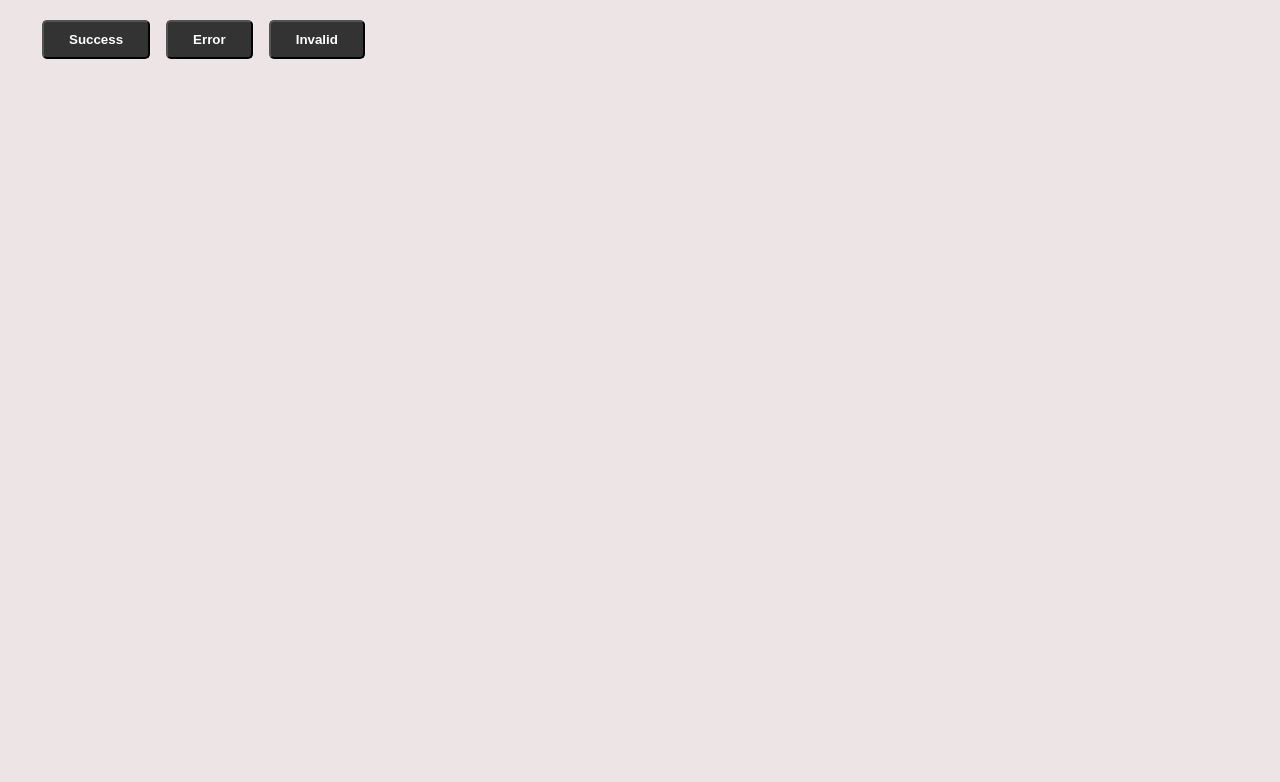
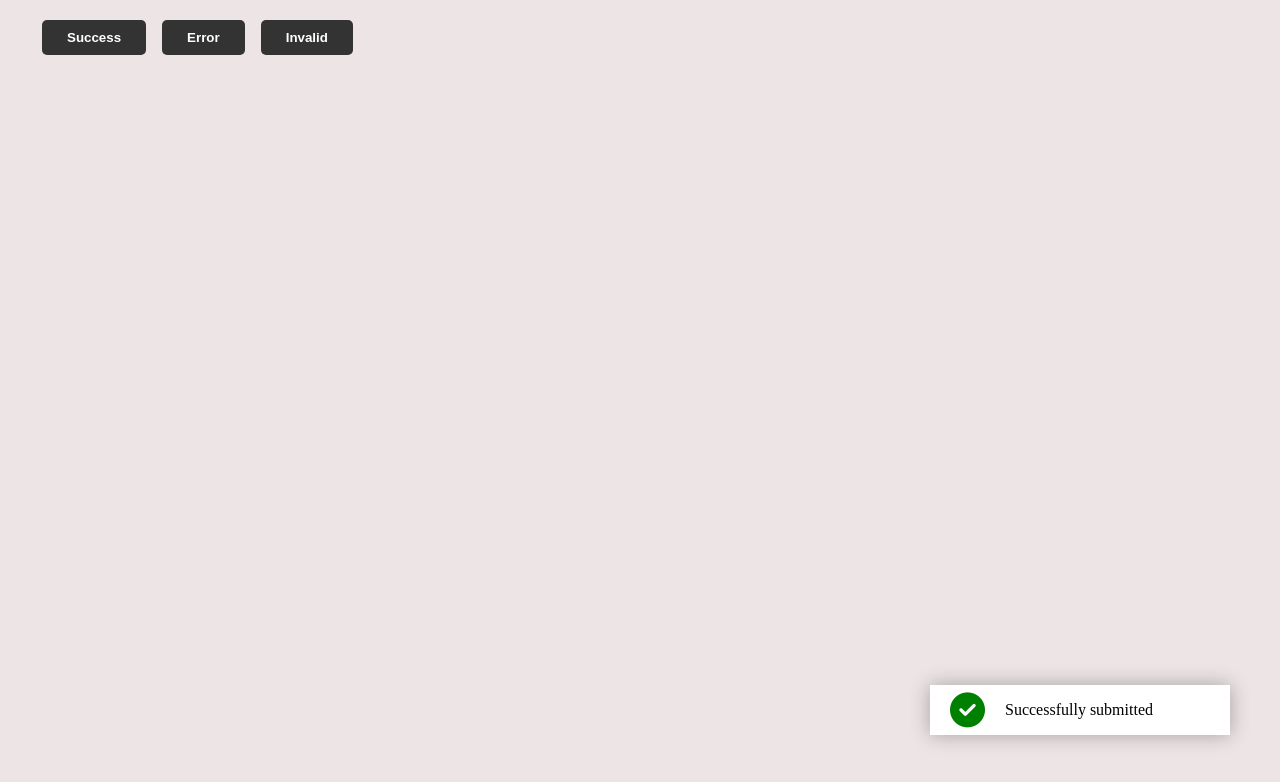
Before and after one commit to amannitp/Snack-Bar, a plain HTML site: page index.html in a window 1280 px wide. Both pictures are taken after a click on the button "Success". Drawn offline with Linux system fonts and the light colour scheme.

Commit message:
styling of toast is done

```diff
--- a/index.html
+++ b/index.html
@@ -5,12 +5,45 @@
     <meta name="viewport" content="width=device-width, initial-scale=1.0">
     <title>Snack Bar</title>
     <link rel="stylesheet" href="style.css">
+    <script src="https://kit.fontawesome.com/731cf66b98.js" crossorigin="anonymous"></script>
 </head>
 <body>
-    <div class="container">
+    <div class="buttonContainer">
         <button class="success">Success</button>
         <button class="error">Error</button>
         <button class="invalid">Invalid</button>
     </div>
+    <div id="toastBox">
+
+    </div>
 </body>
+<script>
+    const successBtn=document.querySelector('.success')
+    const errorBtn=document.querySelector('.error')
+    const invalidBtn=document.querySelector('.invalid')
+    const toastBox=document.querySelector('#toastBox')
+
+   successBtn.addEventListener('click',showSnackBar)
+   errorBtn.addEventListener('click',showSnackBar)
+   invalidBtn.addEventListener('click',showSnackBar)
+
+
+    function showSnackBar(e){
+      const createDiv=document.createElement('div')
+      const createImg=document.createElement('img')
+      createDiv.classList.add('toast')
+      console.log(e.target.className)
+      if(e.target.className==='success'){
+        createDiv.classList.add('successToast')
+        createDiv.innerHTML=" <i class='fa-solid fa-circle-check'></i> Successfully submitted"
+      }else if(e.target.className==='error'){
+        createDiv.classList.add('errorToast')
+        createDiv.innerHTML="<i class='fa-solid fa-circle-xmark'></i> Please fix the error!"
+      }else if(e.target.className==='invalid'){
+        createDiv.classList.add('invalidToast')
+        createDiv.innerHTML='<i class="fa-solid fa-circle-exclamation"></i>Invalid input,check again'
+      }
+      toastBox.appendChild(createDiv)
+    }
+</script>
 </html>
--- a/style.css
+++ b/style.css
@@ -6,19 +6,53 @@
 }
 body{
     background: #ede5e5;
-    position: relative;
 }
-.container{
+.buttonContainer{
     margin: 20px 0;
     margin-left: 30px;
 }
-button{
+.buttonContainer button{
     background: #333;
     border-radius: 5px;
     padding:10px 25px;
     outline: 0;
+    border: 0;
     color: #fff;
     margin-left: 12px;
     font-weight: 600;
     cursor: pointer;
 }
+#toastBox{
+        position: absolute;
+        bottom: 30px;
+        right: 30px;
+        display: flex;
+        align-items: flex-end;
+        flex-direction: column;
+        overflow: hidden;
+        padding: 20px;
+}
+.toast{
+    width:300px;
+    height: 50px;
+    background: #fff;
+    font-weight: 500;
+    margin: 15px 0;
+    box-shadow: 0 0 20px rgba(0,0,0,0.3);
+    display: flex;
+    align-items: center;
+}
+.toast i{
+    margin: 0 20px;
+    font-size: 35px;
+
+}
+.fa-circle-exclamation{
+    color: rgb(139, 139, 62);
+}
+.fa-circle-xmark{
+    color: red;
+}
+.fa-circle-check{
+  color: green;
+}
```
